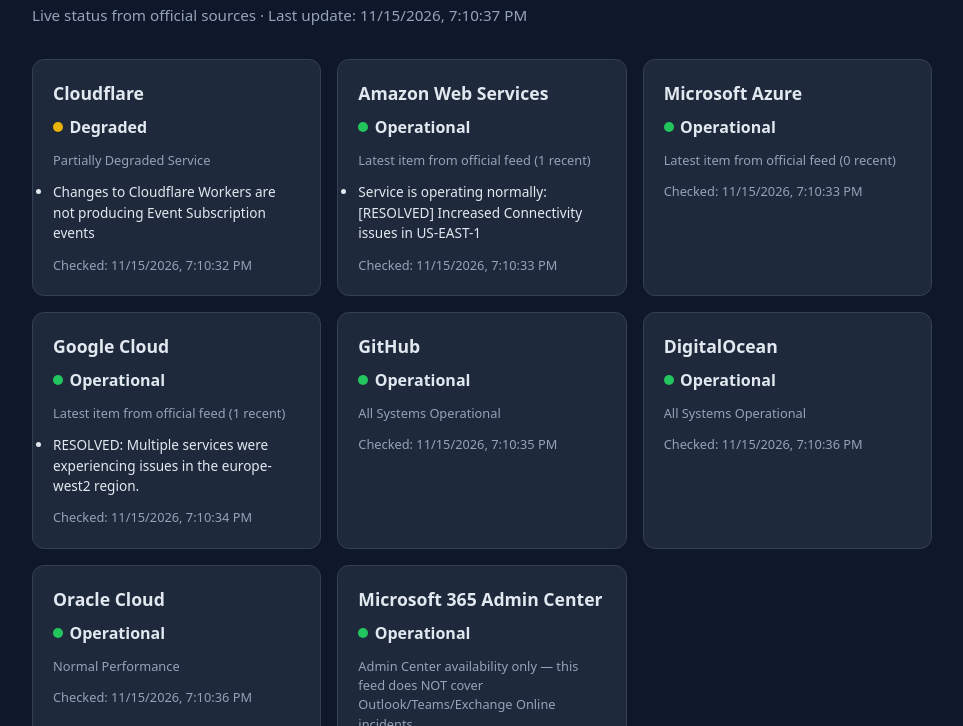
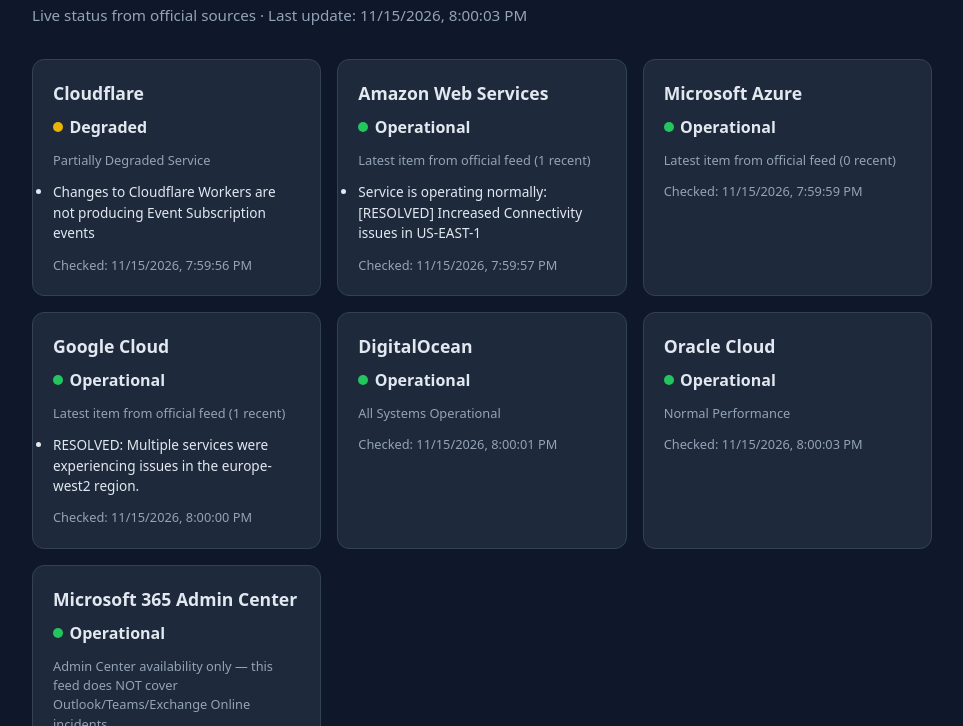
Before and after one commit to AntiNewDomain/cloud-providers-status, a plain HTML site: page docs/index.html in a window 1280 px wide. Shown: the part 74-800 px from the top of the page, without its empty margins (158-1121 px from the left). Drawn offline with Linux system fonts and the light colour scheme.

Commit message:
Remove GitHub status from the monitor

```diff
--- a/docs/index.html
+++ b/docs/index.html
@@ -76,7 +76,7 @@
     <div id="grid" class="grid">Loading…</div>
 
     <footer>
-      Sources: Cloudflare, GitHub, DigitalOcean and Oracle status APIs; AWS, Azure and Microsoft 365 Admin Center RSS; Google Cloud Atom<br>
+      Sources: Cloudflare, DigitalOcean and Oracle status APIs; AWS, Azure and Microsoft 365 Admin Center RSS; Google Cloud Atom<br>
       <a href="https://github.com/AntiNewDomain/cloud-providers-status">View source on GitHub</a>
     </footer>
   </div>
@@ -89,7 +89,7 @@
         const grid = document.getElementById('grid');
         grid.innerHTML = '';
 
-        const order = ['cloudflare', 'aws', 'azure', 'gcp', 'github', 'digitalocean', 'oracle', 'm365_admin_center'];
+        const order = ['cloudflare', 'aws', 'azure', 'gcp', 'digitalocean', 'oracle', 'm365_admin_center'];
         for (const key of order) {
           const p = data.providers[key];
           if (!p) continue;
--- a/docs/status.json
+++ b/docs/status.json
@@ -1,5 +1,5 @@
 {
-  "updated_at": "2026-11-15T19:10:37.644147+00:00",
+  "updated_at": "2026-11-15T20:00:03.897053+00:00",
   "providers": {
     "cloudflare": {
       "provider": "cloudflare",
@@ -15,7 +15,7 @@
           "updated": "2026-11-11T05:05:06.331Z"
         }
       ],
-      "checked_at": "2026-11-15T19:10:32.065821+00:00",
+      "checked_at": "2026-11-15T19:59:56.129550+00:00",
       "source": "https://www.cloudflarestatus.com/api/v2/summary.json"
     },
     "aws": {
@@ -32,7 +32,7 @@
           "link": "https://status.aws.amazon.com/"
         }
       ],
-      "checked_at": "2026-11-15T19:10:33.067879+00:00",
+      "checked_at": "2026-11-15T19:59:57.283108+00:00",
       "source": "https://status.aws.amazon.com/rss/all.rss"
     },
     "azure": {
@@ -41,7 +41,7 @@
       "status": "operational",
       "description": "Latest item from official feed (0 recent)",
       "incidents": [],
-      "checked_at": "2026-11-15T19:10:33.782591+00:00",
+      "checked_at": "2026-11-15T19:59:59.303501+00:00",
       "source": "https://rssfeed.azure.status.microsoft/en-us/status/feed/"
     },
     "gcp": {
@@ -58,18 +58,8 @@
           "link": "https://status.cloud.google.com/incidents/Xs2XTHzAVC9YnafnPyzj"
         }
       ],
-      "checked_at": "2026-11-15T19:10:34.510747+00:00",
+      "checked_at": "2026-11-15T20:00:00.059813+00:00",
       "source": "https://status.cloud.google.com/en/feed.atom"
-    },
-    "github": {
-      "provider": "github",
-      "name": "GitHub",
-      "status": "operational",
-      "description": "All Systems Operational",
-      "indicator": "none",
-      "incidents": [],
-      "checked_at": "2026-11-15T19:10:35.312103+00:00",
-      "source": "https://www.githubstatus.com/api/v2/summary.json"
     },
     "digitalocean": {
       "provider": "digitalocean",
@@ -78,7 +68,7 @@
       "description": "All Systems Operational",
       "indicator": "none",
       "incidents": [],
-      "checked_at": "2026-11-15T19:10:36.173154+00:00",
+      "checked_at": "2026-11-15T20:00:01.074441+00:00",
       "source": "https://status.digitalocean.com/api/v2/summary.json"
     },
     "oracle": {
@@ -88,7 +78,7 @@
       "description": "Normal Performance",
       "indicator": "none",
       "incidents": [],
-      "checked_at": "2026-11-15T19:10:36.946143+00:00",
+      "checked_at": "2026-11-15T20:00:03.083883+00:00",
       "source": "https://ocistatus.oraclecloud.com/api/v2/status.json"
     },
     "m365_admin_center": {
@@ -100,12 +90,12 @@
         {
           "title": "Microsoft Admin Center",
           "summary": "<div>This site is updated when service issues are preventing tenant administrators from accessing Service health in the Microsoft 365 admin center. Alternatively, customers can reference&nbsp;<a href=\"https://www.twitter.com/MSFT365Status\" target=\"_blank\">https://www.twitter.com/MSFT365Status</a>&nbsp;for additional insights into widespread, active incidents.</div>",
-          "published": "Sun, 15 Nov 2026 19:10:01 Z",
+          "published": "Sun, 15 Nov 2026 20:00:01 Z",
           "severity": "info",
           "link": "https://status.cloud.microsoft/"
         }
       ],
-      "checked_at": "2026-11-15T19:10:37.644112+00:00",
+      "checked_at": "2026-11-15T20:00:03.897022+00:00",
       "source": "https://status.cloud.microsoft/api/feed/mac"
     }
   }
```
Also changed, not shown: status.json (+9 -19 lines), 2 other files.
